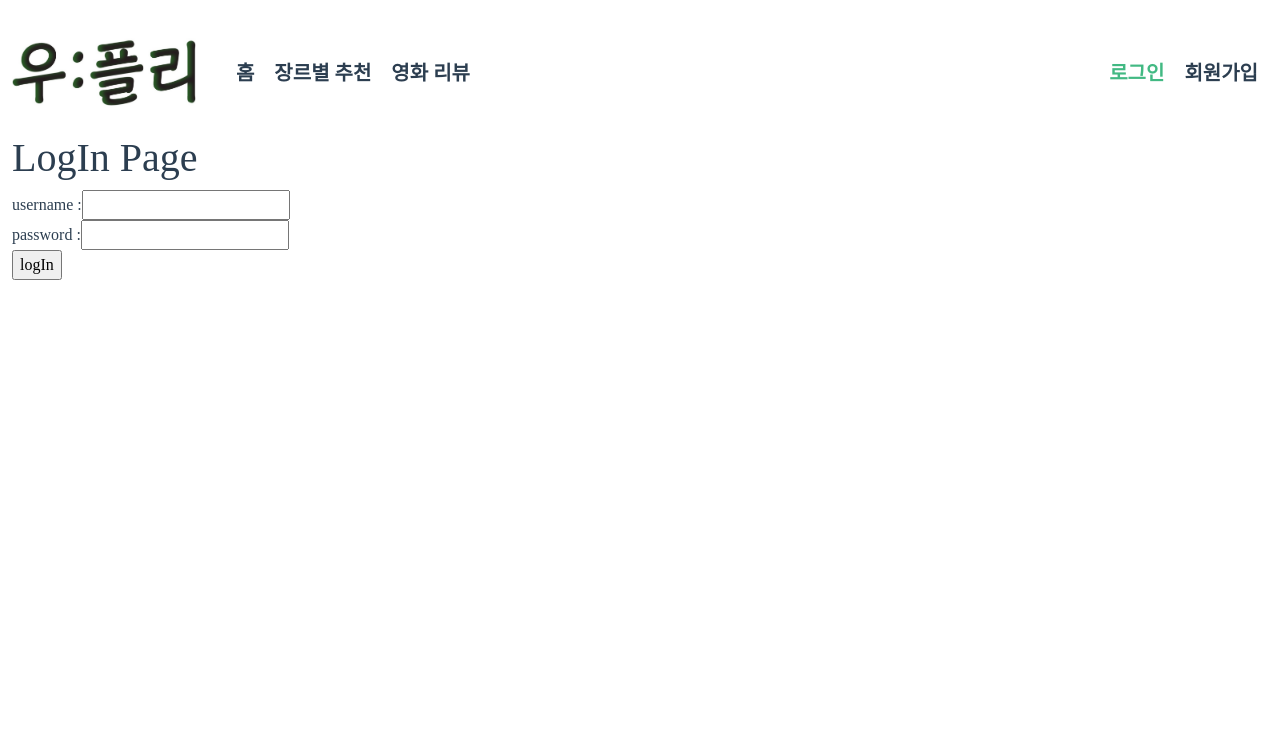
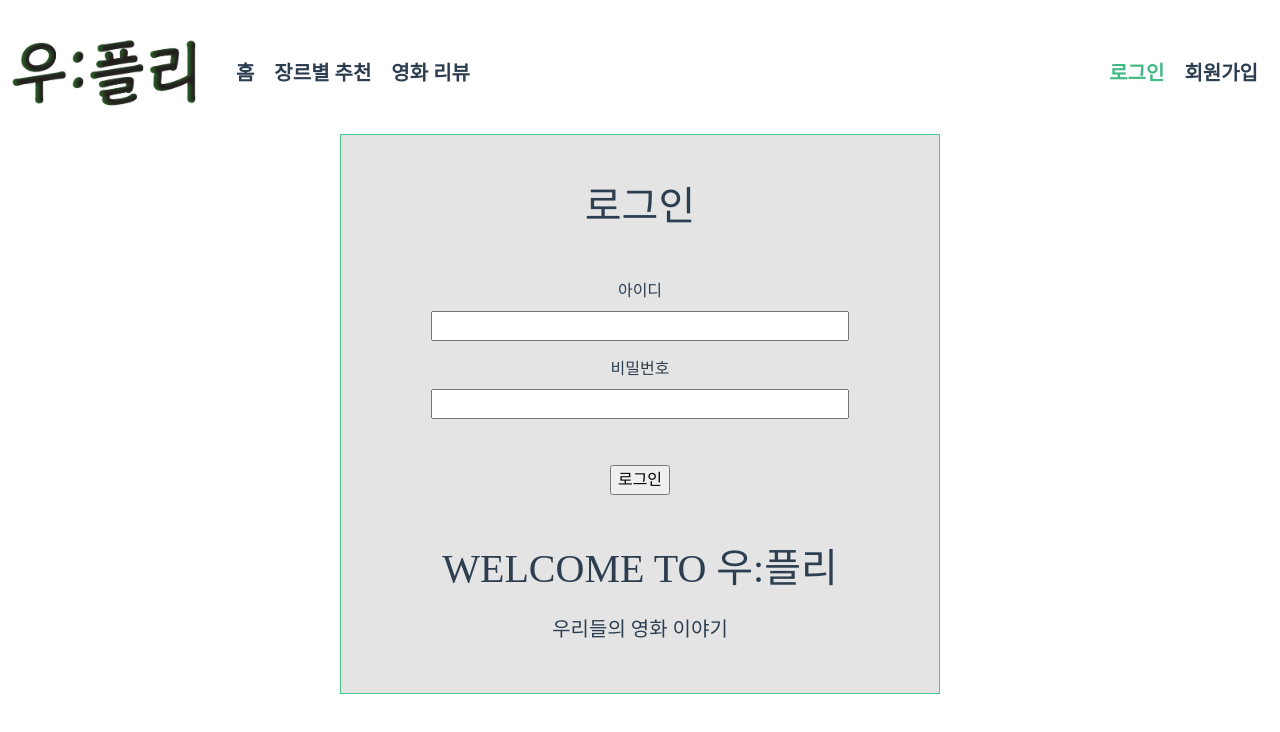
Before and after one commit to dollseok/project-Wuplaylist, a Vue app in the folder final-pjt-front/: page /login in a window 1280 px wide. Shown: the top 732 px of the page. Built offline with nearby package versions, Linux system fonts and the light colour scheme; a web font is replaced by a local one.

Commit message:
[style] 로그인, 회원가입 페이지 스타일 수정

```diff
--- a/final-pjt-front/src/store/index.js
+++ b/final-pjt-front/src/store/index.js
@@ -121,7 +121,10 @@ export default new Vuex.Store({
         context.commit('SAVE_USER', username)
         context.commit('SAVE_TOKEN', res.data.key)
       })
-      .catch((err) => console.log(err))
+      .catch((err) => {
+        console.log(err)
+
+      })
     },
     // 로그아웃
     logout(context) {
--- a/final-pjt-front/src/views/LoginView.vue
+++ b/final-pjt-front/src/views/LoginView.vue
@@ -1,15 +1,19 @@
 <template>
-  <div>
-    <h1>LogIn Page</h1>
-    <form @submit.prevent="login">
-      <label for="username">username : </label>
-      <input type="text" id="username" v-model="username"><br>
+  <div class="sign-up-container">
+    <div class="sign-up-box">
+      <h1 class="m-5">로그인</h1>
+      <form @submit.prevent="login" class="sign-up-items">
+        <label for="username" class="mb-2">아이디</label> <br>
+        <input type="text" id="username" class="input-form mb-3" v-model="username"><br>
 
-      <label for="password"> password : </label>
-      <input type="password" id="password" v-model="password"><br>
+        <label for="password" class="mb-2"> 비밀번호 </label> <br>
+        <input type="password" id="password" class="input-form mb-3" v-model="password"><br>
 
-      <input type="submit" value="logIn">
-    </form>
+        <input type="submit" value="로그인" class="submit-button">
+      </form>
+      <h1>WELCOME TO 우:플리</h1>
+      <h5 class="m-4">우리들의 영화 이야기</h5>
+    </div>
   </div>
 </template>
 
@@ -36,3 +40,35 @@ export default {
   }
 }
 </script>
+
+<style scoped>
+
+.sign-up-container{
+  display: flex;
+  justify-content: center;
+}
+
+.sign-up-box{
+  text-align: center;
+  background-color:  rgb(228, 228, 228);
+  border: 1px solid rgba(34, 194, 119, 0.8);
+  width: 600px;
+  height: 560px;
+}
+
+.sign-up-items {
+  text-align: center;
+  margin-bottom: 50px;
+}
+
+.input-form{
+  width:70%;
+  height:30px;
+}
+
+.submit-button{
+  margin-top: 30px;
+  text-align: center;
+}
+
+</style>
--- a/final-pjt-front/src/views/ProfileView.vue
+++ b/final-pjt-front/src/views/ProfileView.vue
@@ -31,9 +31,8 @@
         </div>
 
 
-
+        <hr>
         <h3>  <span style="font-weight:bold;">{{ nickname }}</span>의 플레이리스트</h3>
-        <hr>
         <!-- 작성한 플레이리스트의 id (article.id)를 가져와서 v-for 활용하자 -->
         <!-- 해당 프로필 유저의 작성게시글 출력 -->
         <ReviewListItem
--- a/final-pjt-front/src/views/SignupView.vue
+++ b/final-pjt-front/src/views/SignupView.vue
@@ -1,25 +1,44 @@
 <template>
   <div>
-    <h1>회원가입</h1>
-    <form @submit.prevent="signUp">
+    <div class="sign-up-container">
+      <div class="sign-up-box">
+
+        <h1 class="m-5">회원가입</h1>
+        <form @submit.prevent="signUp" class="sign-up-items">
           <!-- 사용자 이름 -->
-      <label for="username">아이디 : </label>
-      <input type="text" id="username" v-model="username"><br>
+          <div>
+            <label for="username" class="mb-2">아이디</label> <br>
+            <input placeholder="아이디를 입력해주세요" class="input-form mb-3" ype="text" id="username" v-model="username"><br>
+          </div>
           <!-- 비밀번호 -->
-      <label for="password1">비밀번호 : </label>
-      <input type="password" id="password" v-model="password"><br>
+          <div>
+            <label for="password1" class="mb-2">비밀번호</label><br>
+            <input placeholder="비밀번호를 입력해주세요" class="input-form mb-3" type="password" id="password" v-model="password"><br>
+          </div>
           <!-- 비밀번호 검증 -->
-      <label for="password2">비밀번호 확인: </label>
-      <input type="password" id="password2" v-model="password2"><br>
+          <div>
+            <label for="password2" class="mb-2">비밀번호 확인</label><br>
+            <input placeholder="비밀번호를 확인해주세요" class="input-form mb-3" type="password" id="password2" v-model="password2"><br>
+          </div>
           <!-- 닉네임 -->
-      <label for="nickname">별명 : </label>
-      <input type="text" id="nickname" v-model="nickname"><br>
+          <div>
+            <label for="nickname" class="mb-2">이름</label><br>
+            <input placeholder="이름을 입력해주세요" class="input-form mb-3" type="text" id="nickname" v-model="nickname"><br>
+          </div>
           <!-- 자기소개글 -->
-      <label for="introduce">소개 : </label>
-      <input type="text" id="introduce" v-model="introduce"><br>
+          <div>
+            <label for="introduce" class="mb-2">소개</label><br>
+            <textarea placeholder="당신을 소개해주세요" class="input-text-form mb-3" type="text" id="introduce" v-model="introduce"></textarea><br>
 
+          </div>
+
+          <div class="submit-button">
             <input type="submit" value="회원가입">
+          </div>
         </form>
+      </div>
+   </div>
+
   </div>
 </template>
 
@@ -56,4 +75,37 @@ export default {
 
 <style>
 
+.sign-up-container{
+  display: flex;
+  justify-content: center;
+}
+
+.sign-up-box{
+  text-align: center;
+  background-color:  rgb(228, 228, 228);
+  border: 1px solid rgba(34, 194, 119, 0.8);
+  width: 600px;
+  height: 720px;
+}
+
+.sign-up-items {
+  text-align: center;
+}
+
+.input-form{
+  width: 70%;
+  height: 30px;
+}
+
+.input-text-form{
+  width: 70%;
+  height: 100px;
+  resize: none;
+}
+
+.submit-button{
+  margin-top: 30px;
+  text-align: center;
+}
+
 </style>
```
Lines whose indentation alone changed are shown as unchanged.
